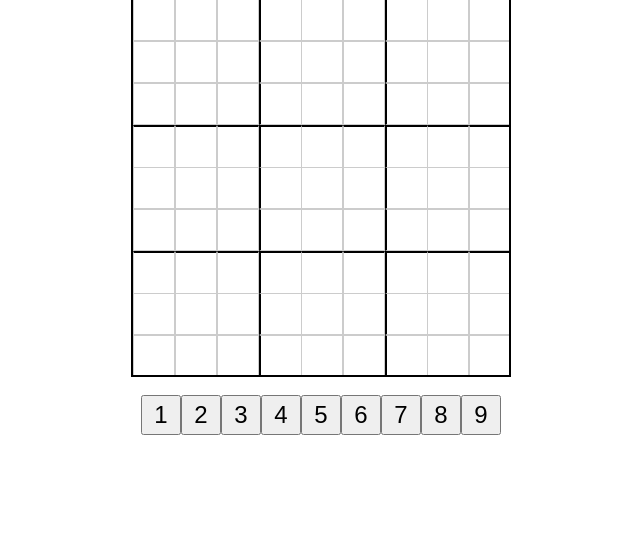
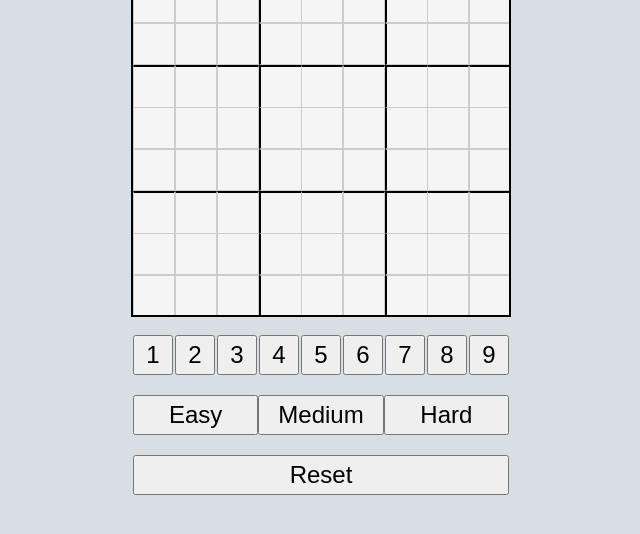
Before and after one commit to JimmyRampage/Interfaces_ClaseJS_repaso, a plain HTML site: page sudoku/index.html in a window 1280 px wide. Shown: the part 212-746 px from the top of the page, without its empty margins (319-959 px from the left). Drawn offline with Linux system fonts and the light colour scheme.

Commit message:
Arreglo visual e implementacion visual de botoneras

```diff
--- a/sudoku/script.js
+++ b/sudoku/script.js
@@ -1,11 +1,11 @@
 'use strict'
 
-let board = document.getElementById('board');
-let controls = document.getElementById('controls');
+const board = document.getElementById('board');
+const controls = document.getElementById('controls');
 
 // Create globals
-let boardHTML = new Array(9).fill(new Array(9).fill('')); // Array for cells
-let controlsHTML = new Array(9).fill(''); // Array for buttons
+const boardHTML = new Array(9).fill(new Array(9).fill('')); // Array for cells
+const controlsHTML = new Array(9).fill(''); // Array for buttons
 let selectedCell = null; // null for no selection, otherwise target
 
 // Create cells
@@ -27,8 +27,8 @@ boardHTML.forEach((row, i) => {
       selectedCell = e.target;
       let [row, col] = e.target.id.split('-');
       console.log(row, col);
-      selectedCellRowCol(row, col, 'lightblue');
-      cellDiv.style.backgroundColor = 'blue';
+      selectedCellRowCol(row, col, '#85AAB644');
+      cellDiv.style.backgroundColor = '#2274A599';
     })
     cellDiv.addEventListener('blur', (e) => {
       let [row, col] = e.target.id.split('-');
@@ -62,7 +62,7 @@ controlsHTML.forEach((_, i) => {
   controls.appendChild(button);
 });
 
-// Buttons logic
+// Number Buttons logic
 controlsHTML.forEach((_, i) => {
   let button = document.getElementById(`button-${i}`);
   button.addEventListener('click', (e) => {
@@ -79,3 +79,29 @@ controlsHTML.forEach((_, i) => {
     e.preventDefault();
   });
 });
+
+// Mode Buttons
+const mode = document.getElementById('mode');
+for (let i = 0; i < 3; i++) {
+  let modeButton = document.createElement('button');
+  let difficulty = i == 0 ? 'Easy' : i == 1 ? 'Medium' : 'Hard';
+  modeButton.innerText = difficulty;
+  modeButton.classList.add('mode-button');
+  modeButton.id = `mode-button-${difficulty}`;
+  mode.appendChild(modeButton);
+}
+
+// Reset Button
+const reset = document.getElementById('reset');
+let resetButton = document.createElement('button');
+resetButton.innerText = 'Reset';
+resetButton.id = 'reset-button';
+reset.appendChild(resetButton);
+resetButton.addEventListener('click', () => {
+  boardHTML.forEach((row, i) => {
+    row.forEach((_, j) => {
+      let cell = document.getElementById(`${i}-${j}`);
+      cell.innerText = '';
+    });
+  });
+})
--- a/sudoku/style.css
+++ b/sudoku/style.css
@@ -2,6 +2,9 @@
     /* box-sizing: border-box; */
     margin: 0;
     padding: 0;
+}
+body {
+    background-color: #d7dee4;
 }
 
 main {
@@ -21,6 +24,7 @@ main {
     width: fit-content;
     height: fit-content;
     outline: 2px solid #000;
+    background-color: #f5f5f5;
 }
 
 .cell {
@@ -36,7 +40,7 @@ main {
 
 #controls {
     display: flex;
-    justify-content: center;
+    justify-content: space-between;
     margin-top: 20px;
 }
 .number-button {
@@ -44,3 +48,18 @@ main {
     height: 40px;
     font-size: 1.5em;
 }
+
+#mode {
+    margin: 20px 0;
+}
+
+.mode-button {
+    width: calc(100%/3);
+    height: 40px;
+    font-size: 1.5em;
+}
+#reset-button {
+    width: 100%;
+    height: 40px;
+    font-size: 1.5em;
+}
```
